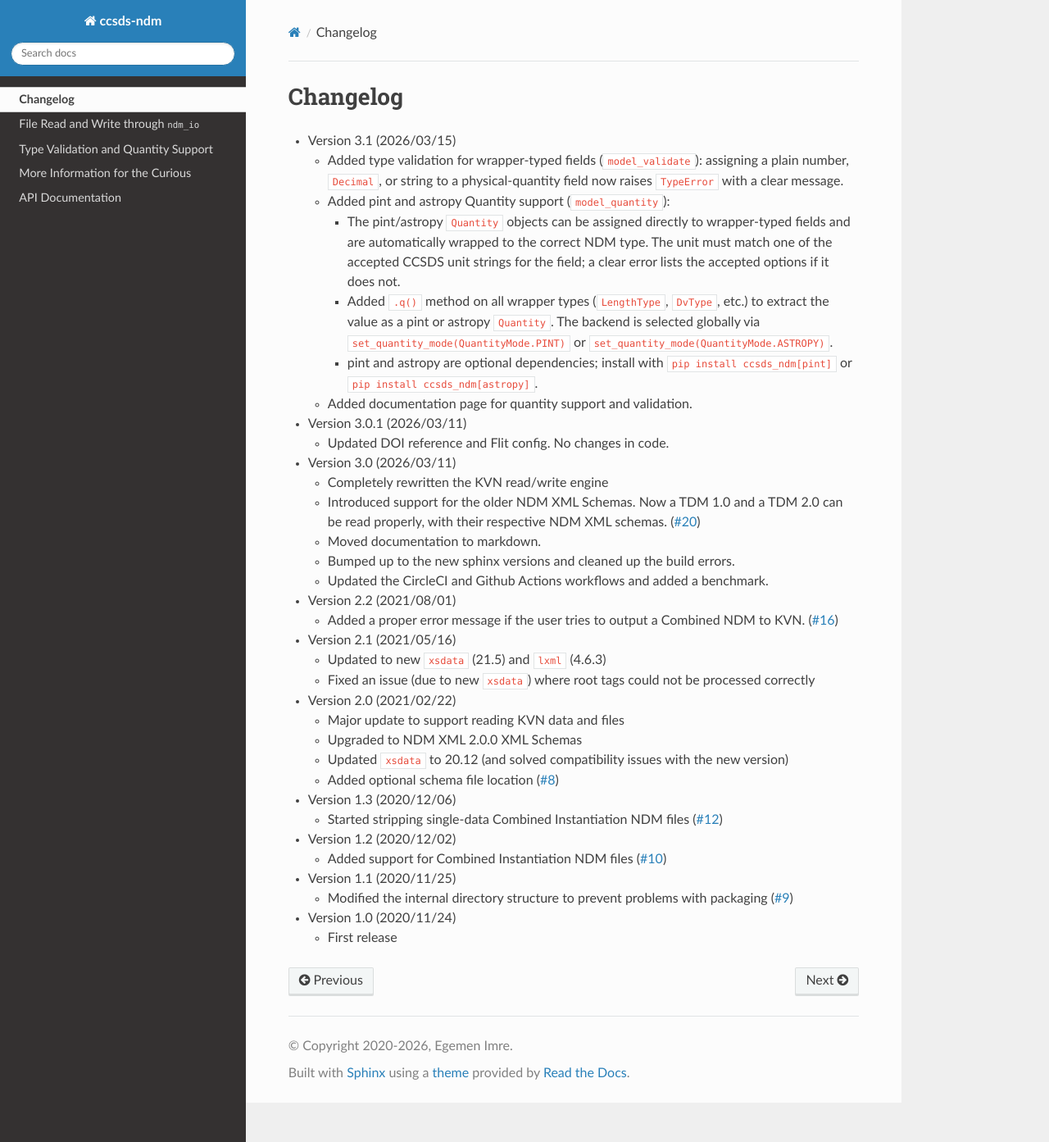
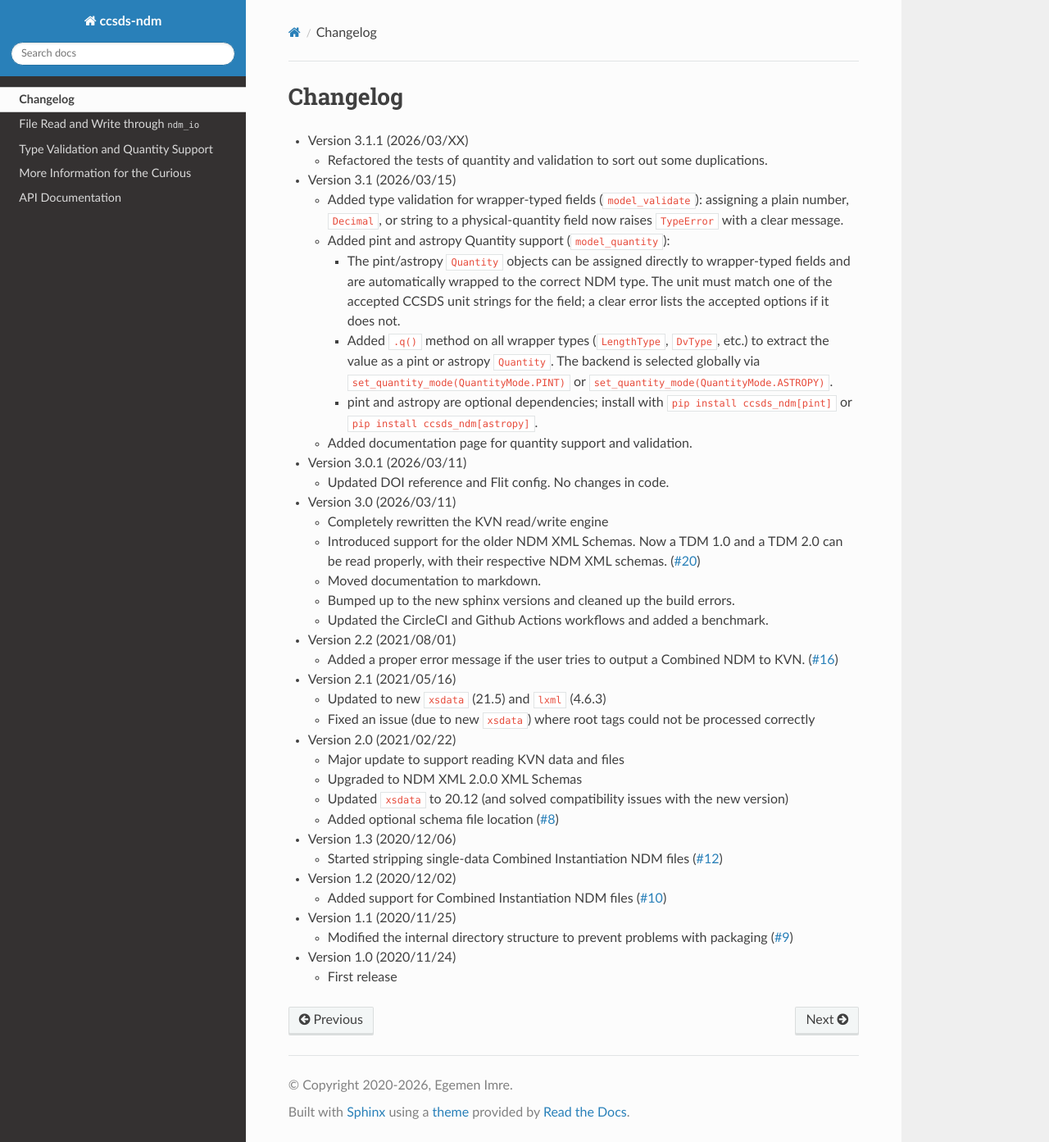
Before and after one commit to egemenimre/ccsds-ndm, a Sphinx documentation site: the page built from docs/changelog.md, in a window 1280 px wide and 1393 px high. Shown: the whole window at 82% size. Built offline with Sphinx 7.4.7 and the Read the Docs theme 3.1.0, drawn with Linux system fonts in a browser that asks for light colours.

Commit message:
bumped version

```diff
--- a/ccsds_ndm/__init__.py
+++ b/ccsds_ndm/__init__.py
@@ -7,4 +7,4 @@
 CCSDS-NDM
 """
 
-__version__ = "3.1"
+__version__ = "3.1.1"
--- a/docs/changelog.md
+++ b/docs/changelog.md
@@ -1,4 +1,7 @@
 # Changelog
+
+- Version 3.1.1 (2026/03/XX)
+  - Refactored the tests of quantity and validation to sort out some duplications.
 
 - Version 3.1 (2026/03/15)
   - Added type validation for wrapper-typed fields (`model_validate`): assigning a plain
--- a/docs/conf.py
+++ b/docs/conf.py
@@ -24,9 +24,9 @@
 # Version Info
 # ------------
 # The short X.Y version.
-version = "3.1"
+version = "3.1.1"
 # The full version, including alpha/beta/rc tags.
-release = "3.1"
+release = "3.1.1"
 
 # -- General configuration ---------------------------------------------------
 # By default, highlight as Python 3.
```
